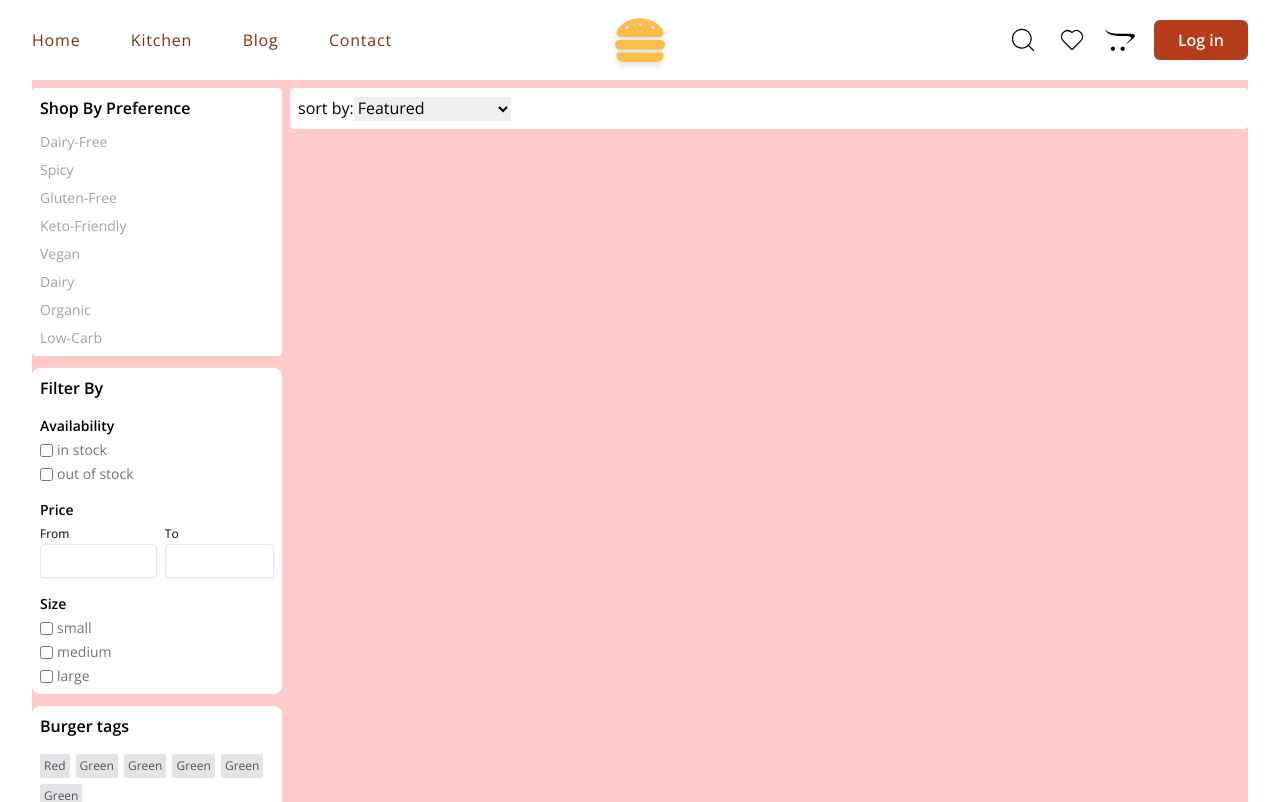
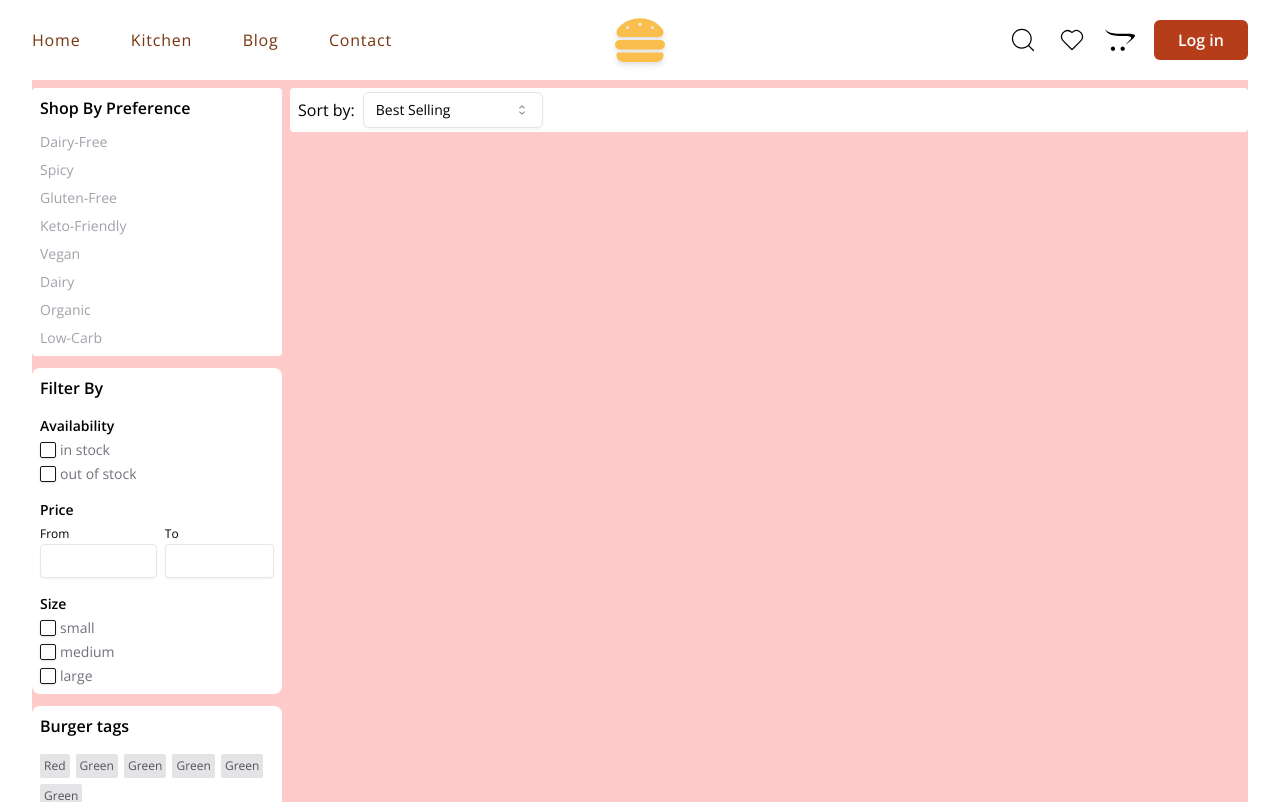
Before and after one commit to JonR-lang/burger-alchemist, a React (Vite) app: page /kitchen in a window 1280 px wide. Shown: the top 802 px of the page. Built offline with nearby package versions, Linux system fonts and the light colour scheme; a web font is replaced by a local one.

Commit message:
Installed react-codemods

```diff
--- a/src/components/FilterBy.tsx
+++ b/src/components/FilterBy.tsx
@@ -1,3 +1,5 @@
+import { Checkbox } from "@/components/ui/checkbox";
+
 const FilterBy = () => {
   return (
     <div className='bg-white rounded-lg p-2'>
@@ -5,13 +7,13 @@ const FilterBy = () => {
       <div className='mt-4'>
         <h4 className='text-sm font-semibold'>Availability</h4>
         <div className='flex items-center gap-1 mt-1'>
-          <input type='checkbox' name='in-stock' id='in-stock' />
+          <Checkbox id='in-stock' />
           <label htmlFor='in-stock' className='text-sm text-zinc-500 lowercase'>
             In Stock
           </label>
         </div>
         <div className='flex items-center gap-1 mt-1'>
-          <input type='checkbox' name='out-of-stock' id='out-of-stock' />
+          <Checkbox id='out-of-stock' />
           <label
             htmlFor='out-of-stock'
             className='text-sm text-zinc-500 lowercase'>
@@ -49,19 +51,19 @@ const FilterBy = () => {
       <div className='mt-4'>
         <h4 className='text-sm font-semibold'>Size</h4>
         <div className='flex items-center gap-1 mt-1'>
-          <input type='checkbox' name='small' id='small' />
+          <Checkbox id='small' />
           <label htmlFor='small' className='text-sm text-zinc-500'>
             small
           </label>
         </div>
         <div className='flex items-center gap-1 mt-1'>
-          <input type='checkbox' name='medium' id='medium' />
+          <Checkbox id='medium' />
           <label htmlFor='medium' className='text-sm text-zinc-500'>
             medium
           </label>
         </div>
         <div className='flex items-center gap-1 mt-1'>
-          <input type='checkbox' name='large' id='large' />
+          <Checkbox id='large' />
           <label htmlFor='large' className='text-sm text-zinc-500'>
             large
           </label>
--- a/src/components/RandomBurgers.tsx
+++ b/src/components/RandomBurgers.tsx
@@ -7,8 +7,8 @@ const RandomBurgers = () => {
       <div className='flex flex-col gap-2 mt-4'>
         {Array(2)
           .fill("ed")
-          .map((item) => (
-            <ProductSnippet />
+          .map((item, i) => (
+            <ProductSnippet key={i} />
           ))}
       </div>
     </div>
--- a/src/components/ShopByPreference.tsx
+++ b/src/components/ShopByPreference.tsx
@@ -5,8 +5,10 @@ const ShopByPreference = () => {
     <div className='bg-white rounded p-2'>
       <h3 className='font-semibold'>Shop By Preference</h3>
       <ul className='flex flex-col gap-2 mt-3 items-start'>
-        {dietaryPreferences.map((item) => (
-          <li className='text-zinc-400 text-sm cursor-pointer'>{item.name}</li>
+        {dietaryPreferences.map((item, i) => (
+          <li key={i} className='text-zinc-400 text-sm cursor-pointer'>
+            {item.name}
+          </li>
         ))}
       </ul>
     </div>
--- a/src/components/SortBy.tsx
+++ b/src/components/SortBy.tsx
@@ -1,13 +1,25 @@
+import {
+  Select,
+  SelectContent,
+  SelectItem,
+  SelectTrigger,
+  SelectValue,
+} from "@/components/ui/select";
+
 const SortBy = () => {
   return (
-    <div>
-      <span>sort by:</span>
-      <select name='sort-by' id='sort-by'>
-        <option value='manual'>Featured</option>
-        <option value='best-selling'>Best Selling</option>
-        <option value='title-ascending'>Alphabetically, A-Z</option>
-        <option value='title-descending'>Alphabetically, Z-A</option>
-      </select>
+    <div className='flex items-center gap-2'>
+      <span>Sort by:</span>
+      <Select>
+        <SelectTrigger className='w-[180px]'>
+          <SelectValue placeholder='Best Selling' />
+        </SelectTrigger>
+        <SelectContent>
+          <SelectItem value='best-selling'>Best Selling</SelectItem>
+          <SelectItem value='title-ascending'>Alphabetically, A-Z</SelectItem>
+          <SelectItem value='title-descending'>Alphabetically, Z-A</SelectItem>
+        </SelectContent>
+      </Select>
     </div>
   );
 };
--- /dev/null
+++ b/src/components/ui/checkbox.tsx
@@ -0,0 +1,28 @@
+import * as React from "react"
+import * as CheckboxPrimitive from "@radix-ui/react-checkbox"
+import { CheckIcon } from "@radix-ui/react-icons"
+
+import { cn } from "@/lib/utils"
+
+const Checkbox = React.forwardRef<
+  React.ElementRef<typeof CheckboxPrimitive.Root>,
+  React.ComponentPropsWithoutRef<typeof CheckboxPrimitive.Root>
+>(({ className, ...props }, ref) => (
+  <CheckboxPrimitive.Root
+    ref={ref}
+    className={cn(
+      "peer h-4 w-4 shrink-0 rounded-sm border border-neutral-200 border-neutral-900 shadow focus-visible:outline-none focus-visible:ring-1 focus-visible:ring-neutral-950 disabled:cursor-not-allowed disabled:opacity-50 data-[state=checked]:bg-neutral-900 data-[state=checked]:text-neutral-50 dark:border-neutral-800 dark:border-neutral-50 dark:focus-visible:ring-neutral-300 dark:data-[state=checked]:bg-neutral-50 dark:data-[state=checked]:text-neutral-900",
+      className
+    )}
+    {...props}
+  >
+    <CheckboxPrimitive.Indicator
+      className={cn("flex items-center justify-center text-current")}
+    >
+      <CheckIcon className="h-4 w-4" />
+    </CheckboxPrimitive.Indicator>
+  </CheckboxPrimitive.Root>
+))
+Checkbox.displayName = CheckboxPrimitive.Root.displayName
+
+export { Checkbox }
--- a/src/pages/Kitchen.tsx
+++ b/src/pages/Kitchen.tsx
@@ -14,7 +14,7 @@ const Kitchen = () => {
         <RandomBurgers />
       </div>
       <div className='flex-1'>
-        <div className='bg-white p-2 rounded'>
+        <div className='bg-white py-1 px-2 rounded'>
           <SortBy />
         </div>
       </div>
```
Also changed, not shown: src/components/ui/select.tsx (+35 -38 lines), 1 other file (tests, documents, lock files or other folders).
